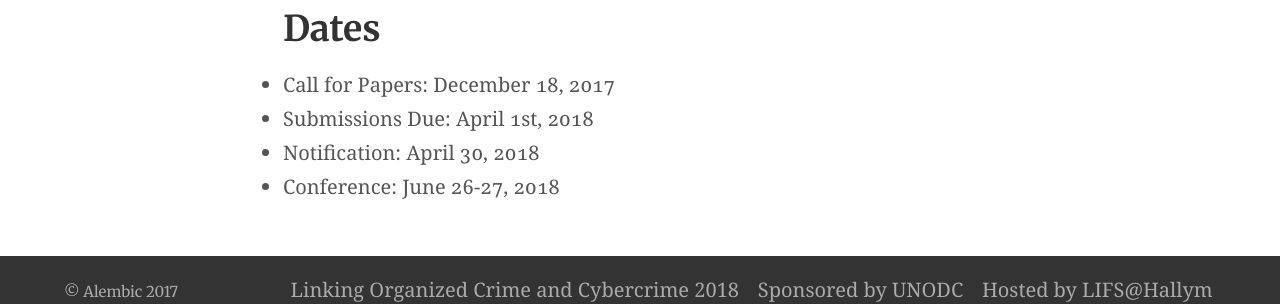
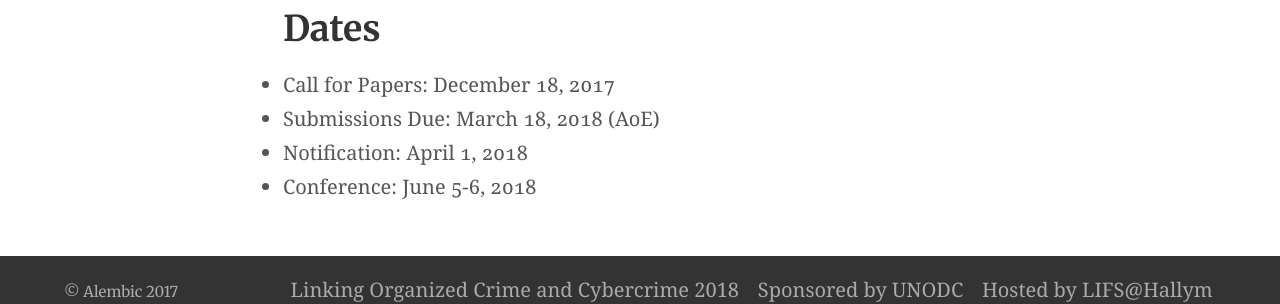
Before and after one commit to LIFSHallym/LOCC, a Jekyll site: the page built from index.md, in a window 1280 px wide. Shown: the part 1038-1342 px from the top of the page. Built offline with Jekyll 4.4.1, drawn with Linux system fonts in a browser that asks for light colours; our own code applies the rules of GitHub Pages for plain Markdown files.

Commit message:
updated dates

```diff
--- a/index.md
+++ b/index.md
@@ -24,6 +24,6 @@ Please [submit](https://locc.dfir.science/submit/) your paper now.
 
 ## Dates
 * Call for Papers: December 18, 2017
-* Submissions Due: April 1st, 2018
-* Notification: April 30, 2018
-* Conference: June 26-27, 2018
+* Submissions Due: March 18, 2018 (AoE)
+* Notification: April 1, 2018
+* Conference: June 5-6, 2018
```
Also changed, not shown: _posts/2017-12-18-Welcome-LOCC2018.md (+1 -1 lines), about.md (+3 -3 lines), venue.md (+1 -1 lines).
